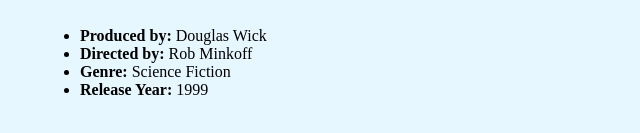
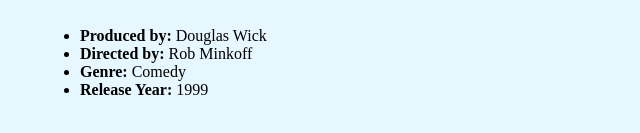
Before and after one commit to hmalibrahim/hmalibrahim.github.io, a plain HTML site: page movie.html in a window 1280 px wide. Shown: the part 699-832 px from the top of the page, 0-640 px from the left. Drawn offline with Linux system fonts and the light colour scheme.

Commit message:
Update movie.html
fixed the genre of the movie

```diff
--- a/movie.html
+++ b/movie.html
@@ -27,7 +27,7 @@
     <ul>
       <li><b>Produced by:</b> Douglas Wick</li>
       <li><b>Directed by:</b> Rob Minkoff</li>
-      <li><b>Genre:</b> Science Fiction</li>
+      <li><b>Genre:</b> Comedy</li>
       <li><b>Release Year:</b> 1999</li>
     </ul>
   </body>
```
